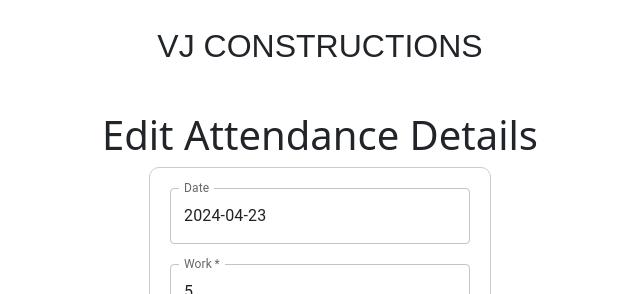
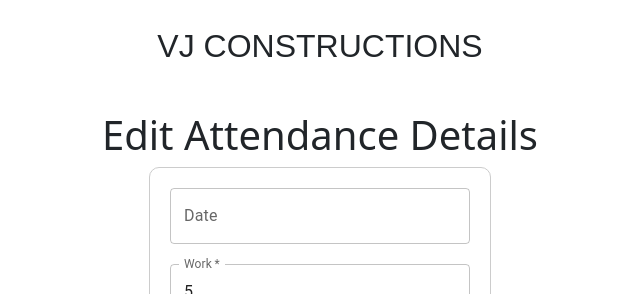
Before and after one commit to antoalex07/emp-reg-frontend, a React (Create React App) app: page /updateAttendance in a window 1280 px wide. Shown: the top 294 px of the page, without its empty margins (320-960 px from the left). Built offline with nearby package versions, Linux system fonts and the light colour scheme; no server answers; a web font is replaced by a local one.

Commit message:
changes in variables and data allocation made

```diff
--- a/src/page/updateAttendance/UpdateAttendance.js
+++ b/src/page/updateAttendance/UpdateAttendance.js
@@ -6,8 +6,9 @@ const UpdateAttendance = () => {
 
     const urlParams = new URLSearchParams(window.location.search);
     const id = urlParams.get("id");
+    const date = urlParams.get("date");
     const [attendance, setAttendance] = useState({
-        date: new Date().toISOString().split('T')[0],
+        date: date,
         work: 5,
         overtime: 4,
         advance: 1000
```
